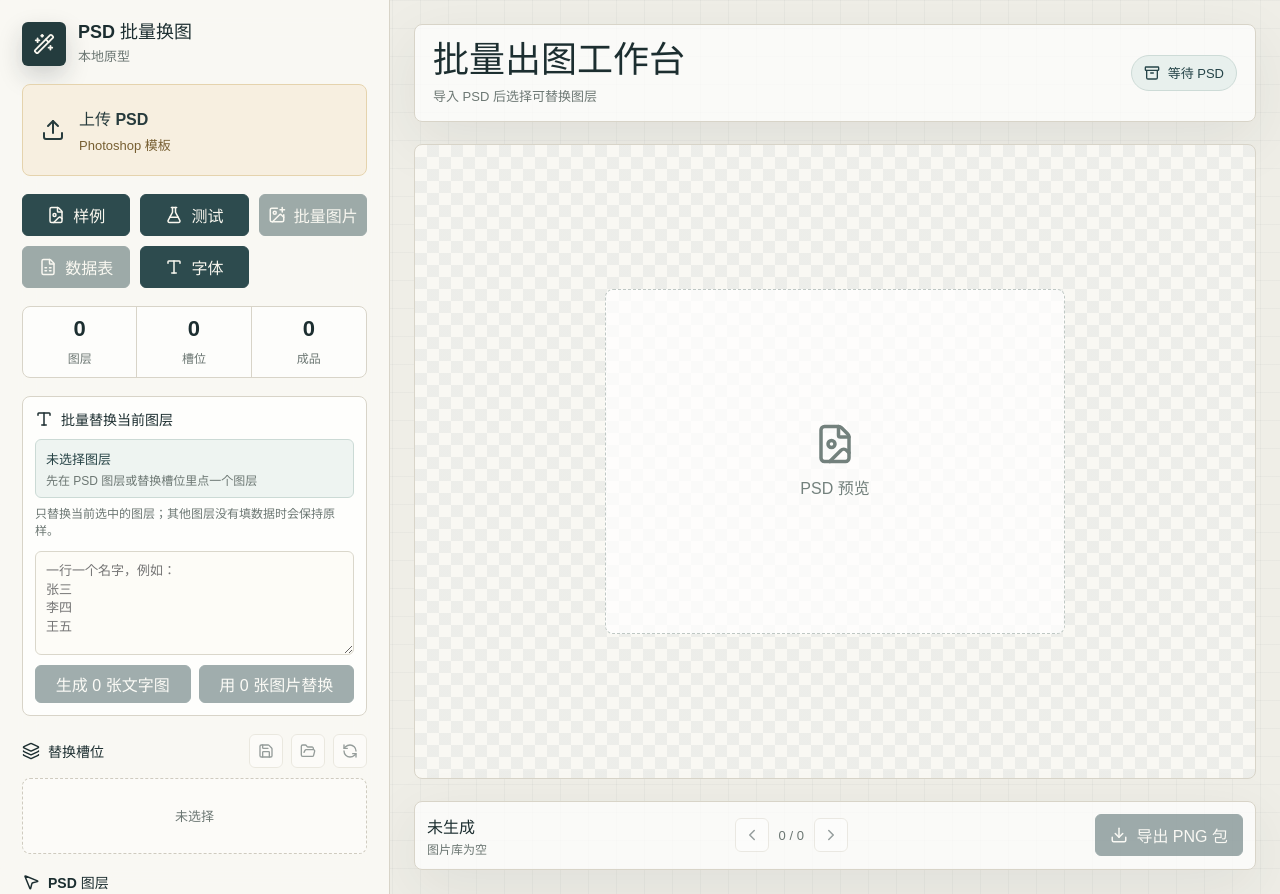
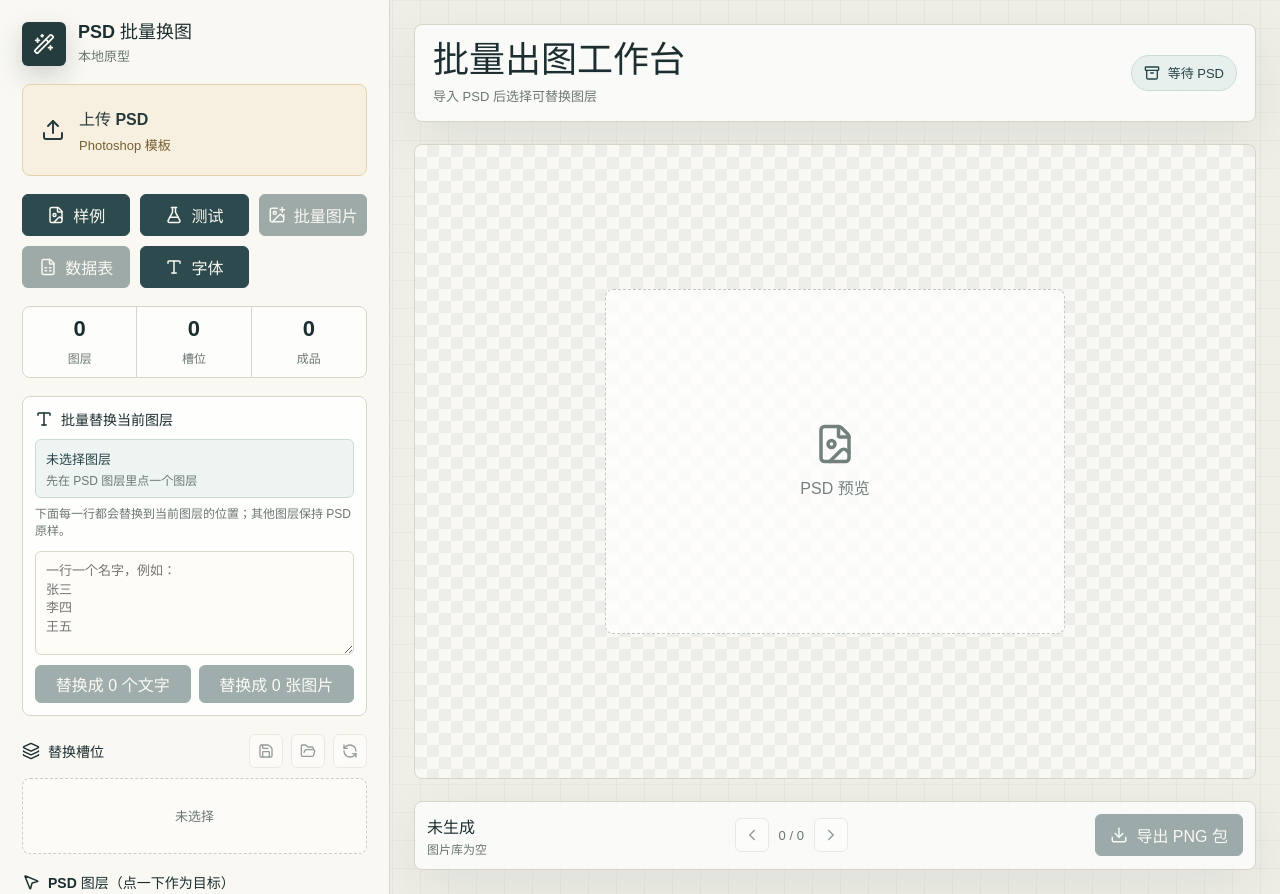
Before and after one commit to siuserxiaowei/psd-batch-tool, a React (Vite) app: page / in a window 1280 px wide. Built offline with nearby package versions, Linux system fonts and the light colour scheme.

Commit message:
Fix direct layer replacement rendering

```diff
--- a/src/App.tsx
+++ b/src/App.tsx
@@ -110,6 +110,9 @@ type GalleryItem = {
   index: number
 }
 
+const directSlotIdKey = '__directSlotId'
+const directKindKey = '__directKind'
+
 const modeLabels: Record<SlotMode, string> = {
   fill: '铺满',
   fit: '完整',
@@ -360,6 +363,72 @@ const inferSlotMask = (item: Pick<FlatLayer, 'name'>): SlotMask => {
   if (/(头像|人像|headshot|avatar|portrait)/i.test(item.name)) return 'circle'
   if (/(logo|标志|商标|icon|图标)/i.test(item.name)) return 'round'
   return 'rect'
+}
+
+const directTextSize = (width: number, height: number) => {
+  const shortEdge = Math.max(1, Math.min(width, height))
+  return Math.max(36, Math.min(180, Math.round(shortEdge * 0.22)))
+}
+
+const textStrokeFor = (color?: string) => {
+  const raw = String(color || '').trim()
+  const match = raw.match(/^#([0-9a-f]{3}|[0-9a-f]{6})$/i)
+  if (!match) return 'rgba(28, 46, 48, 0.72)'
+  const hex = match[1].length === 3 ? match[1].replace(/./g, (item) => item + item) : match[1]
+  const r = parseInt(hex.slice(0, 2), 16)
+  const g = parseInt(hex.slice(2, 4), 16)
+  const b = parseInt(hex.slice(4, 6), 16)
+  const luminance = (0.2126 * r + 0.7152 * g + 0.0722 * b) / 255
+  return luminance > 0.56 ? 'rgba(28, 46, 48, 0.72)' : 'rgba(255, 250, 240, 0.9)'
+}
+
+const getLayerById = (psd: Psd, id: string) => {
+  const parts = id
+    .split('.')
+    .map((part) => Number(part))
+    .filter((part) => Number.isInteger(part) && part >= 0)
+  let children = psd.children
+  let current: Layer | undefined
+
+  for (const part of parts) {
+    current = children?.[part]
+    if (!current) return undefined
+    children = isGroup(current) ? current.children : undefined
+  }
+
+  return current
+}
+
+const averageLayerLuminance = (layer?: Layer) => {
+  if (!layer?.canvas) return undefined
+  const width = Math.max(1, Math.min(32, layer.canvas.width))
+  const height = Math.max(1, Math.min(32, layer.canvas.height))
+  const canvas = document.createElement('canvas')
+  canvas.width = width
+  canvas.height = height
+  const ctx = canvas.getContext('2d', { willReadFrequently: true })
+  if (!ctx) return undefined
+
+  try {
+    ctx.drawImage(layer.canvas, 0, 0, width, height)
+    const data = ctx.getImageData(0, 0, width, height).data
+    let total = 0
+    let count = 0
+    for (let index = 0; index < data.length; index += 4) {
+      const alpha = data[index + 3] / 255
+      if (alpha < 0.08) continue
+      total += ((0.2126 * data[index] + 0.7152 * data[index + 1] + 0.0722 * data[index + 2]) / 255) * alpha
+      count += alpha
+    }
+    return count ? total / count : undefined
+  } catch {
+    return undefined
+  }
+}
+
+const readableTextColorForLayer = (layer?: Layer) => {
+  const luminance = averageLayerLuminance(layer)
+  return luminance !== undefined && luminance < 0.46 ? '#ffffff' : '#233f40'
 }
 
 const slotFromLayer = (item: FlatLayer, used: Set<string>): SlotConfig => {
@@ -843,7 +912,8 @@ function drawReplacementText(
   let fontSize = baseSize
 
   ctx.save()
-  ctx.fillStyle = slot.color || '#ffffff'
+  const fillColor = slot.color || '#ffffff'
+  ctx.fillStyle = fillColor
   ctx.textAlign = slot.align || 'center'
   ctx.textBaseline = 'middle'
   ctx.font = `${weight} ${fontSize}px ${family}`
@@ -869,9 +939,15 @@ function drawReplacementText(
 
   const anchorX = slot.align === 'left' ? left + width * 0.04 : slot.align === 'right' ? left + width * 0.96 : left + width / 2
   const firstY = top + height / 2 - totalHeight / 2 + lineHeight / 2
+  ctx.lineJoin = 'round'
+  ctx.miterLimit = 2
+  ctx.strokeStyle = textStrokeFor(fillColor)
+  ctx.lineWidth = Math.max(2, Math.round(fontSize * 0.08))
 
   lines.forEach((line, index) => {
-    ctx.fillText(line, anchorX, firstY + index * lineHeight)
+    const y = firstY + index * lineHeight
+    ctx.strokeText(line, anchorX, y)
+    ctx.fillText(line, anchorX, y)
   })
   ctx.restore()
 }
@@ -897,6 +973,55 @@ function renderPsd(
     imageIndex.set(asset.stem.toLowerCase(), asset)
   })
   const fontIndex = buildFontIndex(fonts)
+  const directSlotId = row ? String(row[directSlotIdKey] ?? '') : ''
+  const directKind = row ? String(row[directKindKey] ?? '') : ''
+
+  const drawFinalDirectReplacement = () => {
+    if (!row || !directSlotId) return
+    const baseSlot = slotMap.get(directSlotId)
+    const layer = getLayerById(psd, directSlotId)
+    if (!baseSlot || !layer) return
+
+    const slot: SlotConfig =
+      directKind === 'text'
+        ? { ...baseSlot, type: 'text' }
+        : directKind === 'image'
+          ? { ...baseSlot, type: 'image' }
+          : baseSlot
+    if (resolveVisibility(row, slot) === false) return
+
+    const { left, top, width, height } = slotBox(layer, slot)
+    const slotColor = slot.color?.toLowerCase()
+    const fallbackColor =
+      directKind === 'text' && (!slot.color || slotColor === '#ffffff')
+        ? readableTextColorForLayer(layer)
+        : slot.color
+    const drawSlot: SlotConfig =
+      slot.type === 'text'
+        ? {
+            ...slot,
+            fontSize: slot.fontSize ?? directTextSize(width, height),
+            color: fallbackColor ?? '#ffffff',
+            align: slot.align ?? 'center',
+            weight: slot.weight ?? 900,
+          }
+        : slot
+    const text = drawSlot.type === 'text' ? resolveTextForSlot(row, drawSlot) : undefined
+    const replacement = drawSlot.type === 'image' ? resolveImageForSlot(row, drawSlot, images, imageIndex) : undefined
+
+    ctx.save()
+    ctx.globalAlpha = 1
+    ctx.globalCompositeOperation = 'source-over'
+    if (drawSlot.type === 'text' && text !== undefined) {
+      drawReplacementText(ctx, text, left, top, width, height, {
+        ...drawSlot,
+        fontFamily: resolveFontForSlot(row, drawSlot, fontIndex),
+      })
+    } else if (replacement) {
+      drawReplacement(ctx, replacement.image, left, top, width, height, drawSlot.mode, drawSlot.mask)
+    }
+    ctx.restore()
+  }
 
   if (mode === 'composite' && psd.canvas) {
     ctx.drawImage(psd.canvas, 0, 0)
@@ -905,6 +1030,7 @@ function renderPsd(
     const drawSlotReplacement = (layer: Layer, id: string) => {
       const slot = slotMap.get(id)
       if (!slot) return
+      if (id === directSlotId) return
       const visible = resolveVisibility(row, slot)
       if (visible === false) return
 
@@ -932,6 +1058,7 @@ function renderPsd(
     }
 
     psd.children?.forEach((layer, index) => visitLayer(layer, `${index}`))
+    drawFinalDirectReplacement()
     return canvas
   }
 
@@ -948,6 +1075,7 @@ function renderPsd(
     if (slot && row) {
       const visible = resolveVisibility(row, slot)
       if (visible === false) return
+      if (slot.id === directSlotId) return
     }
 
     const { left, top, width, height } = slotBox(layer, slot)
@@ -979,6 +1107,7 @@ function renderPsd(
     ctx.drawImage(psd.canvas, 0, 0)
   }
 
+  drawFinalDirectReplacement()
   return canvas
 }
 
@@ -1142,7 +1271,7 @@ function App() {
     }
 
     window.requestAnimationFrame(() => {
-      const items = generatedRows.slice(0, 60).map((row, index) => {
+      const items = generatedRows.map((row, index) => {
         const canvas = renderPsd(psd, slots, row, images, fonts, renderMode)
         return {
           url: canvas.toDataURL('image/png'),
@@ -1340,23 +1469,32 @@ function App() {
       setStatus('先选择要替换的 PSD 图层')
       return
     }
-    if (activeSlot.type !== 'text') {
-      updateSlot(activeSlot.id, {
-        type: 'text',
-        fontSize: activeSlot.fontSize ?? 36,
-        color: activeSlot.color ?? '#ffffff',
-        align: activeSlot.align ?? 'center',
-        weight: activeSlot.weight ?? 850,
-      })
-    }
     const values = parseElementList(elementText)
     if (!values.length) {
       setStatus('先输入要替换的名字，一行一个')
       return
     }
+    const item = layerById.get(activeSlot.id)
+    const box = item ? slotBox(item.layer, activeSlot) : undefined
+    const recommendedFontSize = box ? directTextSize(box.width, box.height) : 64
+    const nextFontSize = Math.max(activeSlot.fontSize ?? 0, recommendedFontSize)
+    const currentColor = activeSlot.color?.toLowerCase()
+    const nextColor =
+      activeSlot.color && (item?.kind === 'text' || currentColor !== '#ffffff')
+        ? activeSlot.color
+        : readableTextColorForLayer(item?.layer)
+    updateSlot(activeSlot.id, {
+      type: 'text',
+      fontSize: nextFontSize,
+      color: nextColor,
+      align: activeSlot.align ?? 'center',
+      weight: activeSlot.weight ?? 900,
+    })
     setRows(
       values.map((value, index) => ({
         页面名称: safeName(value || `第${index + 1}张`),
+        [directSlotIdKey]: activeSlot.id,
+        [directKindKey]: 'text',
         [activeSlot.alias]: value,
       })),
     )
@@ -1381,6 +1519,8 @@ function App() {
     setRows(
       images.map((asset) => ({
         页面名称: asset.stem,
+        [directSlotIdKey]: activeSlot.id,
+        [directKindKey]: 'image',
         [activeSlot.alias]: asset.name,
       })),
     )
@@ -1395,7 +1535,7 @@ function App() {
     setActiveSlotId(item.id)
     setSlots((previous) => {
       if (previous.some((slot) => slot.id === item.id)) {
-        return previous.filter((slot) => slot.id !== item.id)
+        return previous
       }
       const used = new Set(previous.map((slot) => slot.alias.toLowerCase()))
       return [...previous, slotFromLayer(item, used)]
@@ -1554,9 +1694,9 @@ function App() {
           </div>
           <div className="active-slot-pill">
             <strong>{activeSlot ? activeSlot.name : '未选择图层'}</strong>
-            <span>{activeSlot ? `${activeSlot.alias} · ${slotTypeLabels[activeSlot.type]}` : '先在 PSD 图层或替换槽位里点一个图层'}</span>
+            <span>{activeSlot ? `目标：${activeSlot.alias} · ${slotTypeLabels[activeSlot.type]}` : '先在 PSD 图层里点一个图层'}</span>
           </div>
-          <p className="element-hint">只替换当前选中的图层；其他图层没有填数据时会保持原样。</p>
+          <p className="element-hint">下面每一行都会替换到当前图层的位置；其他图层保持 PSD 原样。</p>
           <textarea
             value={elementText}
             onChange={(event) => setElementText(event.target.value)}
@@ -1564,10 +1704,10 @@ function App() {
           />
           <div className="element-actions">
             <button type="button" onClick={applyTextElements} disabled={!activeSlot || !elementCount}>
-              生成 {elementCount || 0} 张文字图
+              替换成 {elementCount || 0} 个文字
             </button>
             <button type="button" onClick={applyImageElements} disabled={!activeSlot || !images.length}>
-              用 {images.length} 张图片替换
+              替换成 {images.length} 张图片
             </button>
           </div>
         </section>
@@ -1729,7 +1869,7 @@ function App() {
         <section className="stack layer-browser">
           <div className="section-title">
             <MousePointer2 size={18} />
-            <span>PSD 图层</span>
+            <span>PSD 图层（点一下作为目标）</span>
           </div>
           <div className="layer-list">
             {layers.length ? (
```
